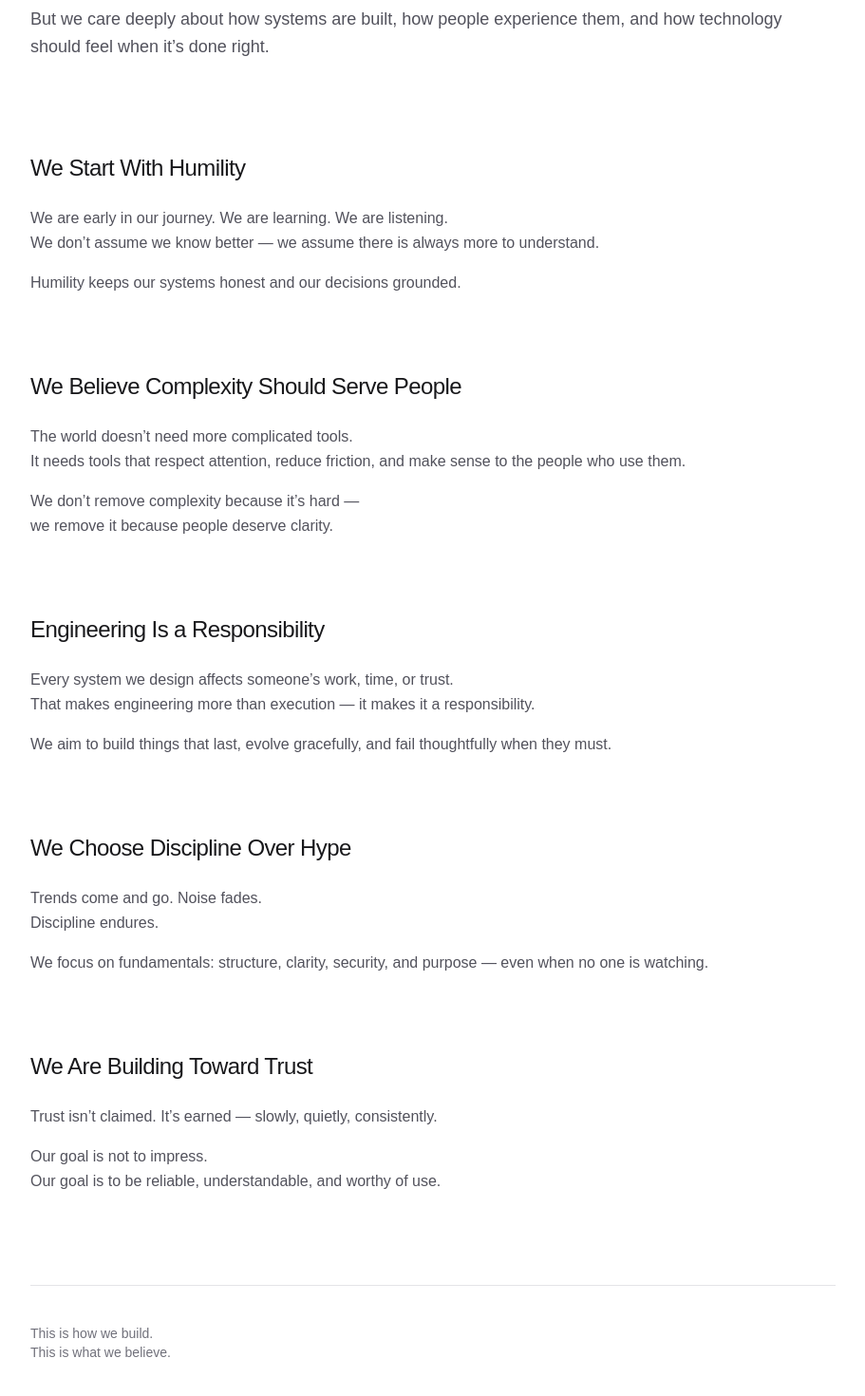
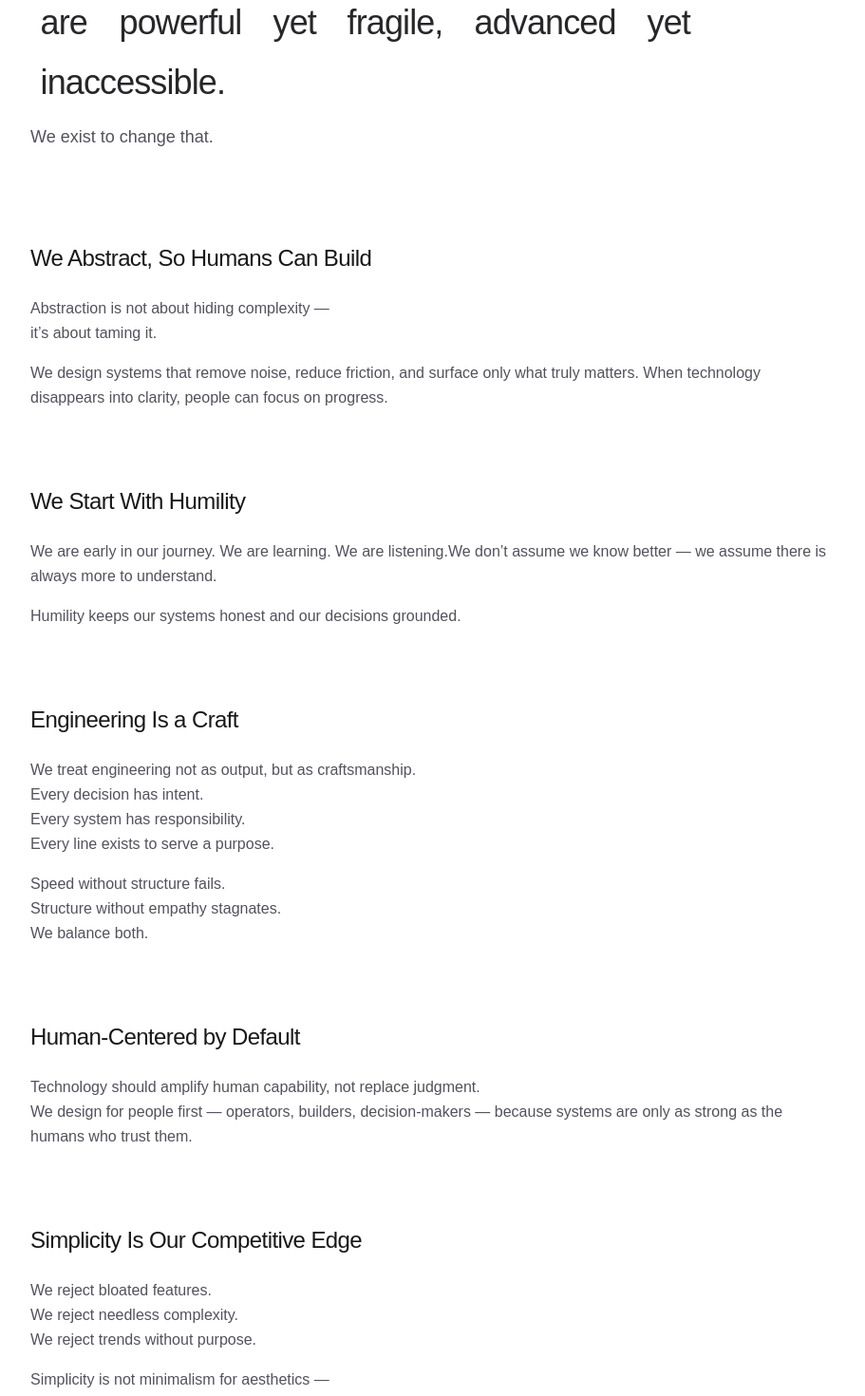
Before and after one commit to Abstra-Technologies/abstra-tech, a Next.js app: page /manifesto in a window 1280 px wide. Shown: the part 400-1870 px from the top of the page at 95% size, without its empty margins (184-1095 px from the left). Built offline with nearby package versions, Linux system fonts and the light colour scheme.

Commit message:
added Manifesto Cntent

```diff
--- a/animations/manifestoAnimations.ts
+++ b/animations/manifestoAnimations.ts
@@ -1,8 +1,9 @@
 import gsap from "gsap";
 import { ScrollTrigger } from "gsap/ScrollTrigger";
 import SplitText from "gsap/SplitText";
+import ScrambleTextPlugin from "gsap/ScrambleTextPlugin";
 
-gsap.registerPlugin(ScrollTrigger, SplitText);
+gsap.registerPlugin(ScrollTrigger, SplitText, ScrambleTextPlugin);
 
 export const animateManifestoIntro = (element: HTMLParagraphElement | null) => {
     if (!element) return;
@@ -64,3 +65,50 @@ export const animateManifestoHeadline = (
         }
     );
 };
+
+
+export const animateHumilitySection = (
+    heading: HTMLElement | null,
+    paragraphs: HTMLElement[]
+) => {
+    if (!heading) return;
+
+    const tl = gsap.timeline({
+        scrollTrigger: {
+            trigger: heading,
+            start: "top 85%",
+            toggleActions: "play none none none",
+        },
+    });
+
+    // Heading appears cleanly (no scramble)
+    tl.fromTo(
+        heading,
+        { opacity: 0, y: 20 },
+        {
+            opacity: 1,
+            y: 0,
+            duration: 0.6,
+            ease: "power3.out",
+        }
+    );
+
+    // Paragraphs scramble into clarity
+    paragraphs.forEach((p) => {
+        tl.from(
+            p,
+            {
+                duration: 1.1,
+                scrambleText: {
+                    text: p.textContent || "",
+                    chars: "░▒▓",
+                    revealDelay: 0.2,
+                    speed: 0.35,
+                },
+                opacity: 0,
+                ease: "none",
+            },
+            "-=0.2"
+        );
+    });
+};
--- a/app/manifesto/page.tsx
+++ b/app/manifesto/page.tsx
@@ -1,36 +1,49 @@
 "use client";
+
 import { useEffect, useRef } from "react";
-import { animateManifestoIntro,
-    animateManifestoHeadline
-
+import {
+    animateManifestoIntro,
+    animateManifestoHeadline,
+    animateHumilitySection,
 } from "@/animations/manifestoAnimations";
 
 export default function ManifestoPage() {
     const introRef = useRef<HTMLParagraphElement | null>(null);
     const headlineRef = useRef<HTMLSpanElement | null>(null);
 
+    const humilityTitleRef = useRef<HTMLHeadingElement | null>(null);
+    const humilityP1Ref = useRef<HTMLParagraphElement | null>(null);
+    const humilityP2Ref = useRef<HTMLParagraphElement | null>(null);
+
     useEffect(() => {
         animateManifestoIntro(introRef.current);
         animateManifestoHeadline(headlineRef.current);
-
+        animateHumilitySection(humilityTitleRef.current, [
+            humilityP1Ref.current!,
+            humilityP2Ref.current!,
+        ]);
     }, []);
-
 
     return (
         <main className="relative mx-auto max-w-4xl px-6 py-28 text-zinc-900 dark:text-zinc-100">
             {/* INTRO */}
             <section className="mb-24">
                 <h1 className="text-4xl font-semibold tracking-tight sm:text-5xl">
-                    Our Manifesto
+                    The Abstra Manifesto
                 </h1>
 
                 <p
                     ref={introRef}
                     className="mt-8 text-lg leading-relaxed text-zinc-600 dark:text-zinc-400"
                 >
+                    At Abstra Technologies, we believe that complexity is not a feature —
+                    clarity is.
+                </p>
+
                 <span
                     ref={headlineRef}
                     className="
+            mt-6
             manifesto-line
             flex
             flex-wrap
@@ -43,115 +56,182 @@ export default function ManifestoPage() {
             text-zinc-800 dark:text-zinc-100
           "
                 >
-  We still might be amateurs in the industry — and we don’t pretend otherwise.
+          The world is overloaded with systems that are powerful yet fragile,
+          advanced yet inaccessible.
         </span>
 
-                    <span className="manifesto-line block mt-2">
-    But we care deeply about how systems are built, how people experience them,
-    and how technology should feel when it’s done right.
-  </span>
+                <p className="mt-4 text-lg leading-relaxed text-zinc-600 dark:text-zinc-400">
+                    We exist to change that.
+                </p>
+            </section>
+
+            {/* SECTION — ABSTRACT */}
+            <section className="mb-20">
+                <h2 className="text-2xl font-medium tracking-tight">
+                    We Abstract, So Humans Can Build
+                </h2>
+
+                <p className="mt-6 leading-relaxed text-zinc-600 dark:text-zinc-400">
+                    Abstraction is not about hiding complexity —
+                    <br />
+                    it’s about taming it.
                 </p>
 
+                <p className="mt-4 leading-relaxed text-zinc-600 dark:text-zinc-400">
+                    We design systems that remove noise, reduce friction, and surface only
+                    what truly matters. When technology disappears into clarity, people
+                    can focus on progress.
+                </p>
             </section>
 
-            {/* SECTION 1 */}
+            {/* SECTION — HUMILITY */}
             <section className="mb-20">
-                <h2 className="text-2xl font-medium tracking-tight">
+                <h2
+                    ref={humilityTitleRef}
+                    className="text-2xl font-medium tracking-tight"
+                >
                     We Start With Humility
                 </h2>
 
-                <p className="mt-6 leading-relaxed text-zinc-600 dark:text-zinc-400">
+                <p
+                    ref={humilityP1Ref}
+                    className="mt-6 leading-relaxed text-zinc-600 dark:text-zinc-400"
+                >
                     We are early in our journey. We are learning. We are listening.
                     <br />
                     We don’t assume we know better — we assume there is always more to
                     understand.
                 </p>
 
-                <p className="mt-4 leading-relaxed text-zinc-600 dark:text-zinc-400">
+                <p
+                    ref={humilityP2Ref}
+                    className="mt-4 leading-relaxed text-zinc-600 dark:text-zinc-400"
+                >
                     Humility keeps our systems honest and our decisions grounded.
                 </p>
             </section>
 
-            {/* SECTION 2 */}
+            {/* SECTION — CRAFT */}
             <section className="mb-20">
                 <h2 className="text-2xl font-medium tracking-tight">
-                    We Believe Complexity Should Serve People
+                    Engineering Is a Craft
                 </h2>
 
                 <p className="mt-6 leading-relaxed text-zinc-600 dark:text-zinc-400">
-                    The world doesn’t need more complicated tools.
+                    We treat engineering not as output, but as craftsmanship.
                     <br />
-                    It needs tools that respect attention, reduce friction, and make sense
-                    to the people who use them.
+                    Every decision has intent.
+                    <br />
+                    Every system has responsibility.
+                    <br />
+                    Every line exists to serve a purpose.
                 </p>
 
                 <p className="mt-4 leading-relaxed text-zinc-600 dark:text-zinc-400">
-                    We don’t remove complexity because it’s hard —
+                    Speed without structure fails.
                     <br />
-                    we remove it because people deserve clarity.
+                    Structure without empathy stagnates.
+                    <br />
+                    We balance both.
                 </p>
             </section>
 
-            {/* SECTION 3 */}
+            {/* SECTION — HUMAN CENTERED */}
             <section className="mb-20">
                 <h2 className="text-2xl font-medium tracking-tight">
-                    Engineering Is a Responsibility
+                    Human-Centered by Default
                 </h2>
 
                 <p className="mt-6 leading-relaxed text-zinc-600 dark:text-zinc-400">
-                    Every system we design affects someone’s work, time, or trust.
+                    Technology should amplify human capability, not replace judgment.
                     <br />
-                    That makes engineering more than execution — it makes it a
-                    responsibility.
+                    We design for people first — operators, builders, decision-makers —
+                    because systems are only as strong as the humans who trust them.
+                </p>
+            </section>
+
+            {/* SECTION — SIMPLICITY */}
+            <section className="mb-20">
+                <h2 className="text-2xl font-medium tracking-tight">
+                    Simplicity Is Our Competitive Edge
+                </h2>
+
+                <p className="mt-6 leading-relaxed text-zinc-600 dark:text-zinc-400">
+                    We reject bloated features.
+                    <br />
+                    We reject needless complexity.
+                    <br />
+                    We reject trends without purpose.
                 </p>
 
                 <p className="mt-4 leading-relaxed text-zinc-600 dark:text-zinc-400">
-                    We aim to build things that last, evolve gracefully, and fail
-                    thoughtfully when they must.
+                    Simplicity is not minimalism for aesthetics —
+                    <br />
+                    it is discipline.
                 </p>
             </section>
 
-            {/* SECTION 4 */}
+            {/* SECTION — ENDURE */}
             <section className="mb-20">
                 <h2 className="text-2xl font-medium tracking-tight">
-                    We Choose Discipline Over Hype
+                    Built to Endure
                 </h2>
 
                 <p className="mt-6 leading-relaxed text-zinc-600 dark:text-zinc-400">
-                    Trends come and go. Noise fades.
+                    We build for today, but engineer for tomorrow.
                     <br />
-                    Discipline endures.
+                    Scalable by design.
+                    <br />
+                    Secure by principle.
+                    <br />
+                    Flexible by architecture.
                 </p>
 
                 <p className="mt-4 leading-relaxed text-zinc-600 dark:text-zinc-400">
-                    We focus on fundamentals: structure, clarity, security, and purpose —
-                    even when no one is watching.
+                    Our systems are meant to evolve without breaking.
                 </p>
             </section>
 
-            {/* SECTION 5 */}
+            {/* SECTION — QUIET POWER */}
             <section className="mb-24">
                 <h2 className="text-2xl font-medium tracking-tight">
-                    We Are Building Toward Trust
+                    Quietly Powerful
                 </h2>
 
                 <p className="mt-6 leading-relaxed text-zinc-600 dark:text-zinc-400">
-                    Trust isn’t claimed. It’s earned — slowly, quietly, consistently.
+                    We don’t chase noise.
+                    <br />
+                    We don’t chase hype.
                 </p>
 
                 <p className="mt-4 leading-relaxed text-zinc-600 dark:text-zinc-400">
-                    Our goal is not to impress.
+                    We build tools that work — consistently, reliably, invisibly —
                     <br />
-                    Our goal is to be reliable, understandable, and worthy of use.
+                    so progress can speak for itself.
                 </p>
             </section>
 
-            {/* FOOTER LINE */}
+            {/* PROMISE */}
+            <section className="mb-24">
+                <h2 className="text-2xl font-medium tracking-tight">
+                    Our Promise
+                </h2>
+
+                <p className="mt-6 leading-relaxed text-zinc-600 dark:text-zinc-400">
+                    To design technology that feels inevitable.
+                    <br />
+                    To create systems that earn trust.
+                    <br />
+                    To abstract complexity into confidence.
+                </p>
+            </section>
+
+            {/* FOOTER */}
             <footer className="border-t border-zinc-200 pt-10 dark:border-zinc-800">
                 <p className="text-sm text-zinc-500 dark:text-zinc-500">
-                    This is how we build.
+                    This is Abstra.
                     <br />
-                    This is what we believe.
+                    Clarity, engineered.
                 </p>
             </footer>
         </main>
```
Lines whose indentation alone changed are shown as unchanged.
